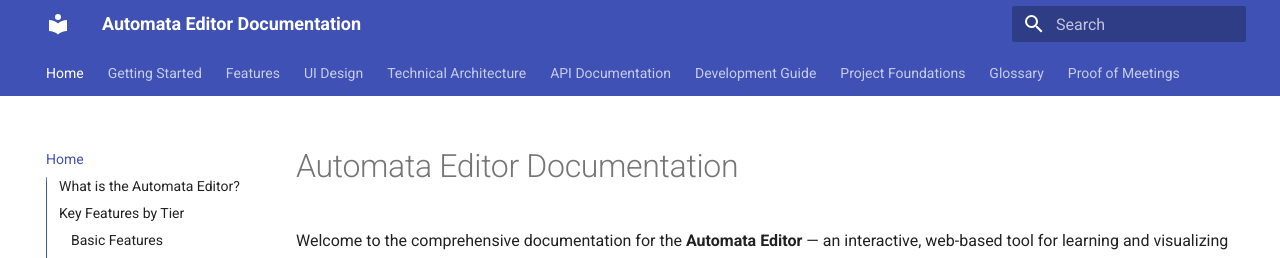
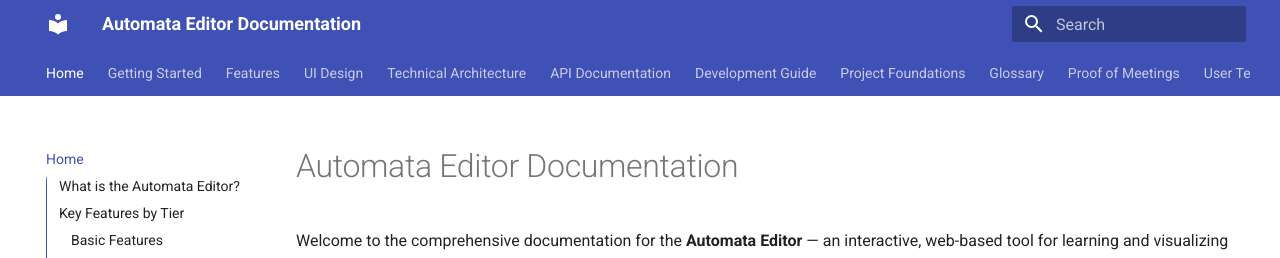
Before and after one commit to 2883251/Automata-Editor-and-Visualiser-Documentation, an MkDocs documentation site: the page built from docs/index.md, in a window 1280 px wide and 900 px high. Shown: the top 258 px of the window. Built offline with MkDocs 1.6.1 and Material for MkDocs 9.7.7, drawn with Linux system fonts in a browser that asks for light colours.

Commit message:
docs(nav): add user testing page to site navigation
Add User Testing as a top-level nav entry after Proof of Meetings in mkdocs.yml.

Assisted-by: Qoder-IDE[auto]

```diff
--- a/mkdocs.yml
+++ b/mkdocs.yml
@@ -80,6 +80,7 @@ nav:
       - Tech Stack: Project Foundations/tech-stack.md
   - Glossary: glossary.md
   - Proof of Meetings: proof-of-meetings.md
+  - User Testing: user-testing-feedback.md
 
 extra:
   social:
```
